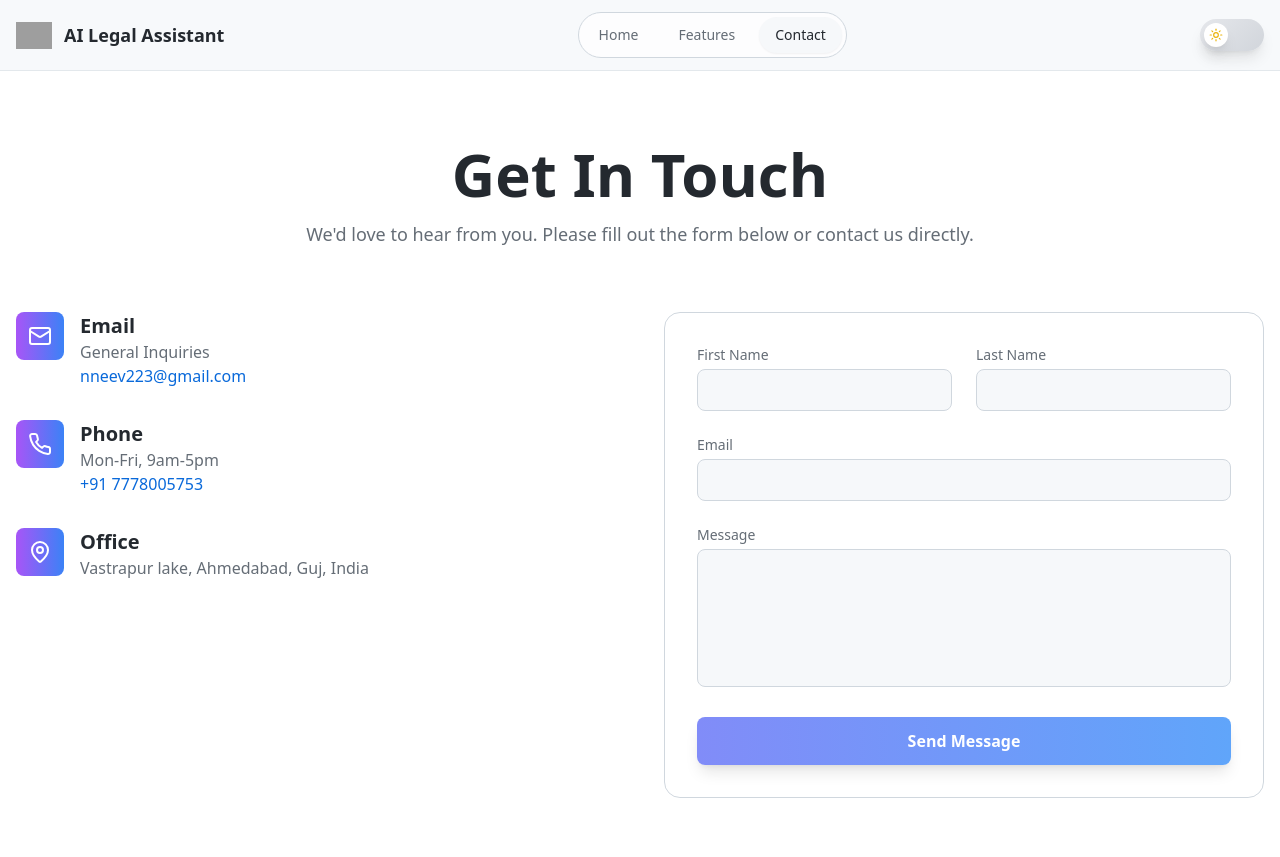
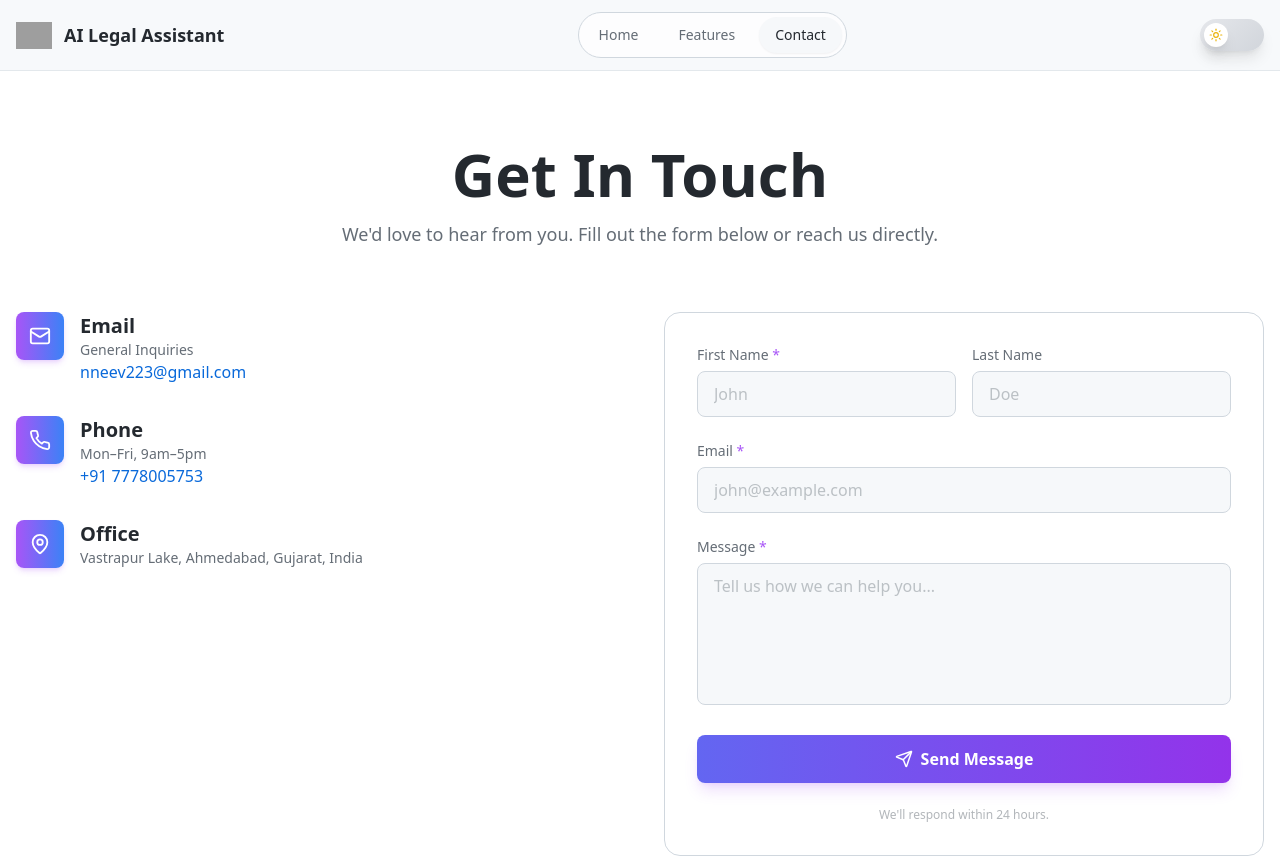
Before and after one commit to neevlila/Lawbot, a React (Vite) app: page /contact in a window 1280 px wide. Shown: the top 857 px of the page. Built offline with nearby package versions, Linux system fonts and the light colour scheme; no server answers; grey boxes are pictures that could not be loaded.

Commit message:
make the Contact page working web3forms api key

```diff
--- a/src/pages/ContactPage.tsx
+++ b/src/pages/ContactPage.tsx
@@ -1,102 +1,273 @@
-import React, { useEffect } from 'react';
-import { motion } from 'framer-motion';
-import { Phone, Mail, MapPin } from 'lucide-react';
+import React, { useEffect, useState } from 'react';
+import { motion, AnimatePresence } from 'framer-motion';
+import { Phone, Mail, MapPin, Send, CheckCircle, AlertCircle, Loader } from 'lucide-react';
+
+type FormStatus = 'idle' | 'loading' | 'success' | 'error';
 
 const ContactPage: React.FC = () => {
+  const [firstName, setFirstName] = useState('');
+  const [lastName, setLastName] = useState('');
+  const [email, setEmail] = useState('');
+  const [message, setMessage] = useState('');
+  const [status, setStatus] = useState<FormStatus>('idle');
+  const [errorMsg, setErrorMsg] = useState('');
+
   useEffect(() => {
     document.title = 'AI Legal Assistant — Contact';
     const desc = document.querySelector('meta[name="description"]');
-    if (desc) desc.setAttribute('content', 'Contact the AI Legal Assistant team for support, enterprise enquiries, and feedback.');
+    if (desc) desc.setAttribute('content', 'Contact the AI Legal Assistant team for support and feedback.');
   }, []);
+
+  const handleSubmit = async (e: React.FormEvent) => {
+    e.preventDefault();
+
+    if (!firstName.trim() || !email.trim() || !message.trim()) {
+      setErrorMsg('Please fill in all required fields.');
+      setStatus('error');
+      return;
+    }
+
+    setStatus('loading');
+    setErrorMsg('');
+
+    try {
+      const apiKey = import.meta.env.VITE_WEB3FORMS_KEY;
+
+      const res = await fetch('https://api.web3forms.com/submit', {
+        method: 'POST',
+        headers: { 'Content-Type': 'application/json', Accept: 'application/json' },
+        body: JSON.stringify({
+          access_key: apiKey,
+          name: `${firstName.trim()} ${lastName.trim()}`.trim(),
+          email: email.trim(),
+          message: message.trim(),
+          subject: 'New Contact Form Submission — LawBot',
+        }),
+      });
+
+      const data = await res.json();
+
+      if (data.success) {
+        setStatus('success');
+        setFirstName('');
+        setLastName('');
+        setEmail('');
+        setMessage('');
+      } else {
+        setErrorMsg(data.message || 'Something went wrong. Please try again.');
+        setStatus('error');
+      }
+    } catch {
+      setErrorMsg('Network error. Please check your connection and try again.');
+      setStatus('error');
+    }
+  };
+
+  const inputClass =
+    'w-full px-4 py-2.5 bg-light-surface dark:bg-dark-surface border border-light-border dark:border-dark-border rounded-lg focus:ring-2 focus:ring-purple-500 focus:outline-none text-light-text dark:text-dark-text transition-all duration-200 placeholder:text-light-text-secondary/40 dark:placeholder:text-dark-text-secondary/40';
 
   return (
     <div className="container mx-auto px-4 py-16">
+      {/* Header */}
       <motion.div
         initial={{ opacity: 0, y: 20 }}
         animate={{ opacity: 1, y: 0 }}
-        transition={{ duration: 0.65, ease: "easeInOut" }}
+        transition={{ duration: 0.65, ease: 'easeInOut' }}
         className="text-center mb-16"
       >
         <h1 className="text-4xl md:text-6xl font-bold text-light-text dark:text-dark-text mb-4">
           Get In Touch
         </h1>
         <p className="text-lg text-light-text-secondary dark:text-dark-text-secondary max-w-2xl mx-auto">
-          We'd love to hear from you. Please fill out the form below or contact us directly.
+          We'd love to hear from you. Fill out the form below or reach us directly.
         </p>
       </motion.div>
 
       <div className="grid grid-cols-1 lg:grid-cols-2 gap-12 items-start">
+
+        {/* Contact Info */}
         <motion.div
           initial={{ opacity: 0, x: -30 }}
           animate={{ opacity: 1, x: 0 }}
-            transition={{ duration: 0.7, delay: 0.2, ease: "easeInOut" }}
+          transition={{ duration: 0.7, delay: 0.2, ease: 'easeInOut' }}
           className="space-y-8"
         >
-            <div className="flex items-start gap-4">
-                <div className="w-12 h-12 rounded-lg bg-gradient-to-r from-purple-500 to-blue-500 flex items-center justify-center flex-shrink-0">
-                    <Mail size={24} className="text-white" />
+          {[
+            {
+              icon: Mail,
+              title: 'Email',
+              sub: 'General Inquiries',
+              content: <a href="mailto:nneev223@gmail.com" className="text-light-accent dark:text-dark-accent hover:underline">nneev223@gmail.com</a>,
+            },
+            {
+              icon: Phone,
+              title: 'Phone',
+              sub: 'Mon–Fri, 9am–5pm',
+              content: <a href="tel:+917778005753" className="text-light-accent dark:text-dark-accent hover:underline">+91 7778005753</a>,
+            },
+            {
+              icon: MapPin,
+              title: 'Office',
+              sub: 'Vastrapur Lake, Ahmedabad, Gujarat, India',
+              content: null,
+            },
+          ].map(({ icon: Icon, title, sub, content }) => (
+            <div key={title} className="flex items-start gap-4">
+              <div className="w-12 h-12 rounded-lg bg-gradient-to-r from-purple-500 to-blue-500 flex items-center justify-center flex-shrink-0 shadow-md shadow-purple-500/20">
+                <Icon size={22} className="text-white" />
               </div>
               <div>
-                    <h3 className="text-xl font-semibold text-light-text dark:text-dark-text">Email</h3>
-                    <p className="text-light-text-secondary dark:text-dark-text-secondary">General Inquiries</p>
-                    <a href="mailto:nneev223@gmail.com" className="text-light-accent dark:text-dark-accent hover:underline">nneev223@gmail.com</a>
+                <h3 className="text-xl font-semibold text-light-text dark:text-dark-text">{title}</h3>
+                <p className="text-light-text-secondary dark:text-dark-text-secondary text-sm">{sub}</p>
+                {content}
               </div>
             </div>
-            <div className="flex items-start gap-4">
-                <div className="w-12 h-12 rounded-lg bg-gradient-to-r from-purple-500 to-blue-500 flex items-center justify-center flex-shrink-0">
-                    <Phone size={24} className="text-white" />
-                </div>
-                <div>
-                    <h3 className="text-xl font-semibold text-light-text dark:text-dark-text">Phone</h3>
-                    <p className="text-light-text-secondary dark:text-dark-text-secondary">Mon-Fri, 9am-5pm</p>
-                    <a href="tel:+1234567890" className="text-light-accent dark:text-dark-accent hover:underline">+91 7778005753</a>
-                </div>
-            </div>
-            <div className="flex items-start gap-4">
-                <div className="w-12 h-12 rounded-lg bg-gradient-to-r from-purple-500 to-blue-500 flex items-center justify-center flex-shrink-0">
-                    <MapPin size={24} className="text-white" />
-                </div>
-                <div>
-                    <h3 className="text-xl font-semibold text-light-text dark:text-dark-text">Office</h3>
-                    <p className="text-light-text-secondary dark:text-dark-text-secondary">Vastrapur lake, Ahmedabad, Guj, India</p>
-                </div>
-            </div>
+          ))}
         </motion.div>
 
+        {/* Form */}
         <motion.div
           initial={{ opacity: 0, x: 30 }}
           animate={{ opacity: 1, x: 0 }}
-          transition={{ duration: 0.7, delay: 0.4, ease: "easeInOut" }}
+          transition={{ duration: 0.7, delay: 0.4, ease: 'easeInOut' }}
           className="bg-light-card/80 dark:bg-dark-card/80 backdrop-blur-lg p-8 rounded-2xl border border-light-border dark:border-dark-border"
         >
-          <form className="space-y-6">
-            <div className="grid grid-cols-1 sm:grid-cols-2 gap-6">
+          <AnimatePresence mode="wait">
+            {status === 'success' ? (
+              <motion.div
+                key="success"
+                initial={{ opacity: 0, scale: 0.9 }}
+                animate={{ opacity: 1, scale: 1 }}
+                exit={{ opacity: 0, scale: 0.9 }}
+                className="flex flex-col items-center justify-center py-12 text-center gap-4"
+              >
+                <div className="w-16 h-16 rounded-full bg-green-500/10 flex items-center justify-center">
+                  <CheckCircle size={36} className="text-green-500" />
+                </div>
+                <h3 className="text-2xl font-bold text-light-text dark:text-dark-text">Message Sent!</h3>
+                <p className="text-light-text-secondary dark:text-dark-text-secondary">
+                  Thank you for reaching out. We'll get back to you shortly.
+                </p>
+                <motion.button
+                  onClick={() => setStatus('idle')}
+                  className="mt-4 px-6 py-2 rounded-lg border border-purple-500 text-purple-500 hover:bg-purple-500 hover:text-white transition-all duration-200 text-sm font-medium"
+                  whileHover={{ scale: 1.04 }}
+                  whileTap={{ scale: 0.96 }}
+                >
+                  Send Another Message
+                </motion.button>
+              </motion.div>
+            ) : (
+              <motion.form
+                key="form"
+                initial={{ opacity: 0 }}
+                animate={{ opacity: 1 }}
+                exit={{ opacity: 0 }}
+                onSubmit={handleSubmit}
+                className="space-y-6"
+              >
+                {/* Name Row */}
+                <div className="grid grid-cols-1 sm:grid-cols-2 gap-4">
                   <div>
-                <label htmlFor="firstName" className="block text-sm font-medium mb-1 text-light-text-secondary dark:text-dark-text-secondary">First Name</label>
-                <input type="text" id="firstName" className="w-full px-4 py-2 bg-light-surface dark:bg-dark-surface border border-light-border dark:border-dark-border rounded-lg focus:ring-2 focus:ring-purple-500 focus:outline-none text-light-text dark:text-dark-text" />
+                    <label className="block text-sm font-medium mb-1.5 text-light-text-secondary dark:text-dark-text-secondary">
+                      First Name <span className="text-purple-500">*</span>
+                    </label>
+                    <input
+                      type="text"
+                      value={firstName}
+                      onChange={e => setFirstName(e.target.value)}
+                      placeholder="John"
+                      className={inputClass}
+                      disabled={status === 'loading'}
+                    />
                   </div>
                   <div>
-                <label htmlFor="lastName" className="block text-sm font-medium mb-1 text-light-text-secondary dark:text-dark-text-secondary">Last Name</label>
-                <input type="text" id="lastName" className="w-full px-4 py-2 bg-light-surface dark:bg-dark-surface border border-light-border dark:border-dark-border rounded-lg focus:ring-2 focus:ring-purple-500 focus:outline-none text-light-text dark:text-dark-text" />
+                    <label className="block text-sm font-medium mb-1.5 text-light-text-secondary dark:text-dark-text-secondary">
+                      Last Name
+                    </label>
+                    <input
+                      type="text"
+                      value={lastName}
+                      onChange={e => setLastName(e.target.value)}
+                      placeholder="Doe"
+                      className={inputClass}
+                      disabled={status === 'loading'}
+                    />
                   </div>
                 </div>
+
+                {/* Email */}
                 <div>
-              <label htmlFor="email" className="block text-sm font-medium mb-1 text-light-text-secondary dark:text-dark-text-secondary">Email</label>
-              <input type="email" id="email" className="w-full px-4 py-2 bg-light-surface dark:bg-dark-surface border border-light-border dark:border-dark-border rounded-lg focus:ring-2 focus:ring-purple-500 focus:outline-none text-light-text dark:text-dark-text" />
+                  <label className="block text-sm font-medium mb-1.5 text-light-text-secondary dark:text-dark-text-secondary">
+                    Email <span className="text-purple-500">*</span>
+                  </label>
+                  <input
+                    type="email"
+                    value={email}
+                    onChange={e => setEmail(e.target.value)}
+                    placeholder="john@example.com"
+                    className={inputClass}
+                    disabled={status === 'loading'}
+                  />
                 </div>
+
+                {/* Message */}
                 <div>
-              <label htmlFor="message" className="block text-sm font-medium mb-1 text-light-text-secondary dark:text-dark-text-secondary">Message</label>
-              <textarea id="message" rows={5} className="w-full px-4 py-2 bg-light-surface dark:bg-dark-surface border border-light-border dark:border-dark-border rounded-lg focus:ring-2 focus:ring-purple-500 focus:outline-none resize-none text-light-text dark:text-dark-text"></textarea>
+                  <label className="block text-sm font-medium mb-1.5 text-light-text-secondary dark:text-dark-text-secondary">
+                    Message <span className="text-purple-500">*</span>
+                  </label>
+                  <textarea
+                    value={message}
+                    onChange={e => setMessage(e.target.value)}
+                    rows={5}
+                    placeholder="Tell us how we can help you..."
+                    className={`${inputClass} resize-none`}
+                    disabled={status === 'loading'}
+                  />
                 </div>
+
+                {/* Error Message */}
+                <AnimatePresence>
+                  {status === 'error' && (
+                    <motion.div
+                      initial={{ opacity: 0, y: -8 }}
+                      animate={{ opacity: 1, y: 0 }}
+                      exit={{ opacity: 0, y: -8 }}
+                      className="flex items-center gap-2 text-red-500 text-sm bg-red-500/10 border border-red-500/20 rounded-lg px-4 py-2.5"
+                    >
+                      <AlertCircle size={16} className="flex-shrink-0" />
+                      <span>{errorMsg}</span>
+                    </motion.div>
+                  )}
+                </AnimatePresence>
+
+                {/* Submit Button */}
                 <motion.button
                   type="submit"
-              className="w-full py-3 bg-gradient-to-r from-indigo-400 to-blue-400 dark:from-purple-500 dark:via-blue-500 dark:to-cyan-500 text-white font-semibold rounded-lg shadow-lg"
-              whileHover={{ scale: 1.02, filter: 'brightness(1.1)' }}
-              whileTap={{ scale: 0.98 }}
+                  disabled={status === 'loading'}
+                  className="w-full py-3 bg-gradient-to-r from-indigo-500 to-purple-600 text-white font-semibold rounded-lg shadow-lg shadow-purple-500/20 flex items-center justify-center gap-2 disabled:opacity-60 disabled:cursor-not-allowed"
+                  whileHover={{ scale: status === 'loading' ? 1 : 1.02, filter: status === 'loading' ? 'none' : 'brightness(1.1)' }}
+                  whileTap={{ scale: status === 'loading' ? 1 : 0.98 }}
                 >
-              Send Message
+                  {status === 'loading' ? (
+                    <>
+                      <Loader size={18} className="animate-spin" />
+                      <span>Sending...</span>
+                    </>
+                  ) : (
+                    <>
+                      <Send size={18} />
+                      <span>Send Message</span>
+                    </>
+                  )}
                 </motion.button>
-          </form>
+
+                <p className="text-center text-xs text-light-text-secondary/50 dark:text-dark-text-secondary/40">
+                  We'll respond within 24 hours.
+                </p>
+              </motion.form>
+            )}
+          </AnimatePresence>
         </motion.div>
       </div>
     </div>
```
Lines whose indentation alone changed are shown as unchanged.
